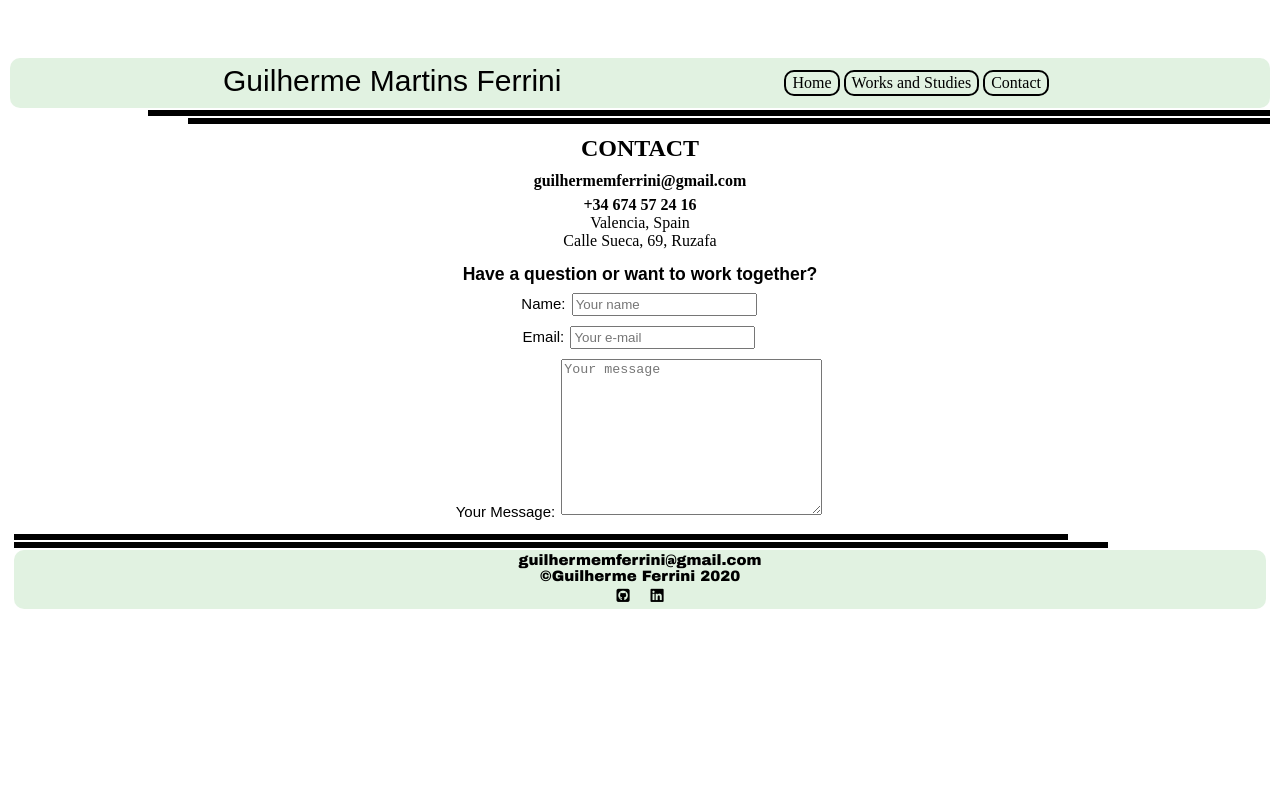
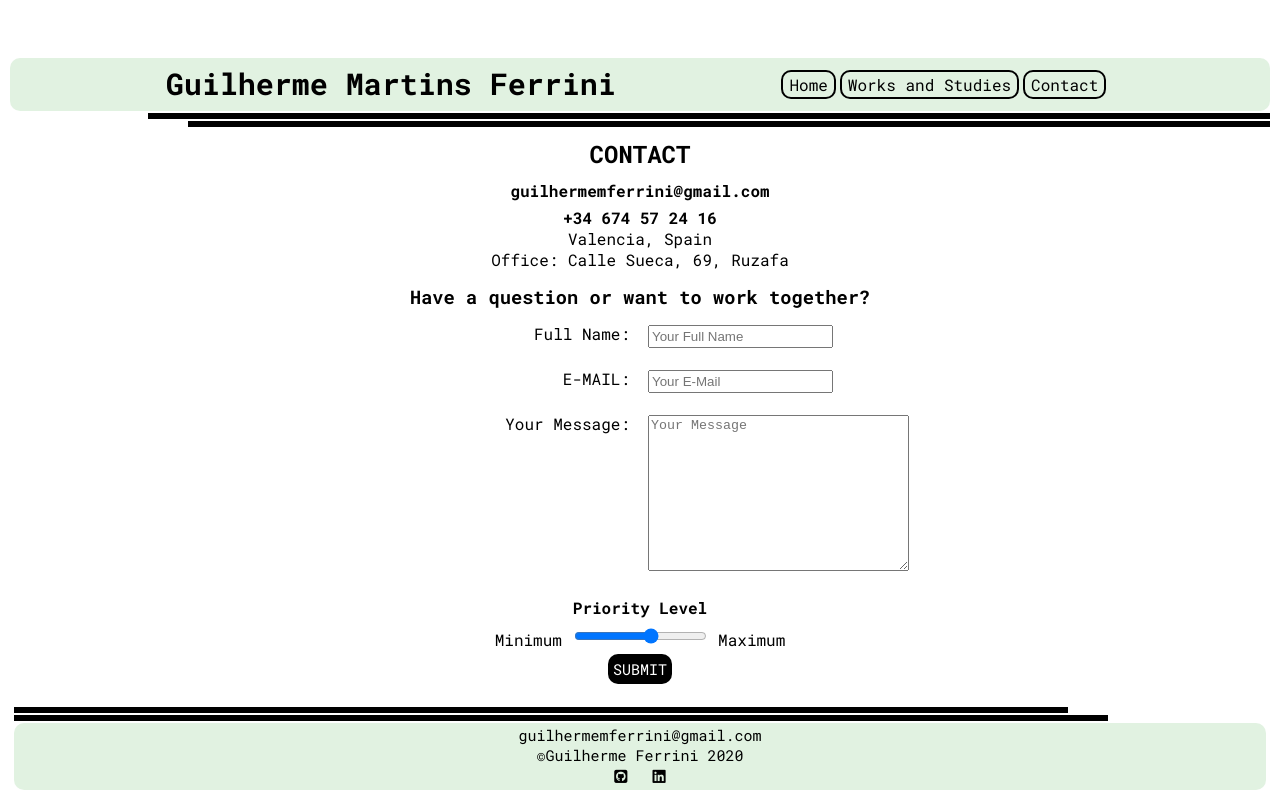
Before and after one commit to guiferrini/WebPersonal, a plain HTML site: page contato.html in a window 1280 px wide. Drawn offline with Linux system fonts and the light colour scheme.

Commit message:
Add Contact with grid

```diff
--- a/contato.html
+++ b/contato.html
@@ -1,8 +1,3 @@
-<!--Adicionar
-- icones em: home, contact, ?
--buscar fonte google
--em footer: add icones c link: linkedin, git, cv??
--->
 <!DOCTYPE html>
 <html lang="en">
 <head>
@@ -10,6 +5,7 @@
     <meta name="viewport" content="width=device-width, initial-scale=1.0">
     <title>Guilherme Ferrini</title>
     <link rel="stylesheet" href="style.css">
+    <link href="https://fonts.googleapis.com/css?family=Roboto+Mono:400,700&display=swap" rel="stylesheet">
     <script src="https://kit.fontawesome.com/b9080840b9.js" crossorigin="anonymous"></script>
 </head>
 <body>
@@ -35,10 +31,51 @@
             <p>
                 <strong>+34 674 57 24 16 </strong></br>
                 Valencia, Spain </br>
-                Calle Sueca, 69, Ruzafa
+                Office: Calle Sueca, 69, Ruzafa
             </p>
         </div>
+        <div class="minhasinfos">
+            <h3>Have a question or want to work together?</h3>
+        </div>
+        <div class="pai">
 
+            <div class="nome1">
+                <label for="fname">Full Name: </label>
+            </div>
+            <div class="espaco1">
+                <input id="fname" type="text" placeholder="Your Full Name">
+            </div>
+
+            <div class="nome2">
+                <label for="email">E-MAIL: </label>
+            </div>
+            <div class="espaco2">
+                <input id="email" type="text" placeholder="Your E-Mail">
+            </div>
+
+            <div class="nome3">
+                <label for="msg">Your Message: </label>
+            </div>
+            <div class="espaco3">
+                <textarea id="msg" cols="30" rows="10" placeholder="Your Message"></textarea>
+            </div>
+        </div>
+
+        <div class="priority">
+            <div>
+                <strong><label for="pri">Priority Level</label></strong>
+            </div>
+
+            <div>
+                Minimum <input type="range" id="pri" min="0" max="10" step="2"> Maximum
+            </div>
+
+            <button type="submit">SUBMIT</button>
+        </div>
+
+
+
+        <!--
         <div class="cont">
             <h3>Have a question or want to work together?</h3>
             <div>
@@ -49,8 +86,9 @@
             </div>
         <div>
             Your Message: <textarea cols="30" rows="10" placeholder="Your message"></textarea>
+            <input id="msg" type="text" placeholder="Your message" >
         </div>
-        </div>
+        </div> -->
     </div>
 </body>
 
--- a/style.css
+++ b/style.css
@@ -6,6 +6,7 @@
 
 body {
     margin-top: 50px;
+    font-family: 'Roboto Mono';
 }
 
 .etiquetalinha1 {
@@ -45,12 +46,12 @@ body {
 
 /*Meu Nome, */
 h1 {
-    font: 30px arial;
+    font-size: 30px;
     margin-left: 0px;
 }
 /*Hello, Contact, */
 h2 {
-    font: 15 arial;
+    font-size: 15;
     text-align: center;
     margin-top: 5px;
 }
@@ -97,23 +98,63 @@ a {
 /*Roda pé*/
 .pe {
     text-align: center;
-    font: 15px arial black;
+    font-size: 15px;
     background-color: rgba(196, 230, 196, 0.5);
     border-radius: 10px;
 }
 
 /*Contato*/
-.cont {
-    flex-direction: row;
-    margin-bottom: 0px;
-    text-align: center;
-    font: 15px arial;
-}
 
 .minhasinfos {
     text-align: center;
 }
 
+.pai {
+    display: grid;
+    grid-template-columns: repeat(2, 1fr);
+    grid-template-rows: repeat(2, 0.2fr) 0.6fr;
+    grid-column-gap: 4px;
+    grid-row-gap: 10px;
+    }
+
+.nome1 {
+    grid-area: 1 / 1 / 2 / 2;
+    text-align: right;
+}
+.espaco1 {
+    grid-area: 1 / 2 / 2 / 3;
+    border-radius: 100px;
+}
+.nome2 {
+    grid-area: 2 / 1 / 3 / 2;
+    text-align: right;
+}
+.espaco2 {
+    grid-area: 2 / 2 / 3 / 3;
+}
+.nome3 {
+    grid-area: 3 / 1 / 4 / 2;
+    text-align: right;
+}
+.espaco3 {
+    grid-area: 3 / 2 / 4 / 3;
+}
+
+.priority {
+    text-align: center;
+    padding: 5px;
+    margin-top: 5px;
+    margin-bottom: 10px;
+}
+
+button {
+    all: unset;
+    background-color: black;
+    color: white;
+    font-size: 15px;
+    padding: 5px;
+    border-radius: 10px;
+
 /*Logos Ln, GIT*/
 .logos {
     size: 20px;
```
Also changed, not shown: index.html (+5 -2 lines).
